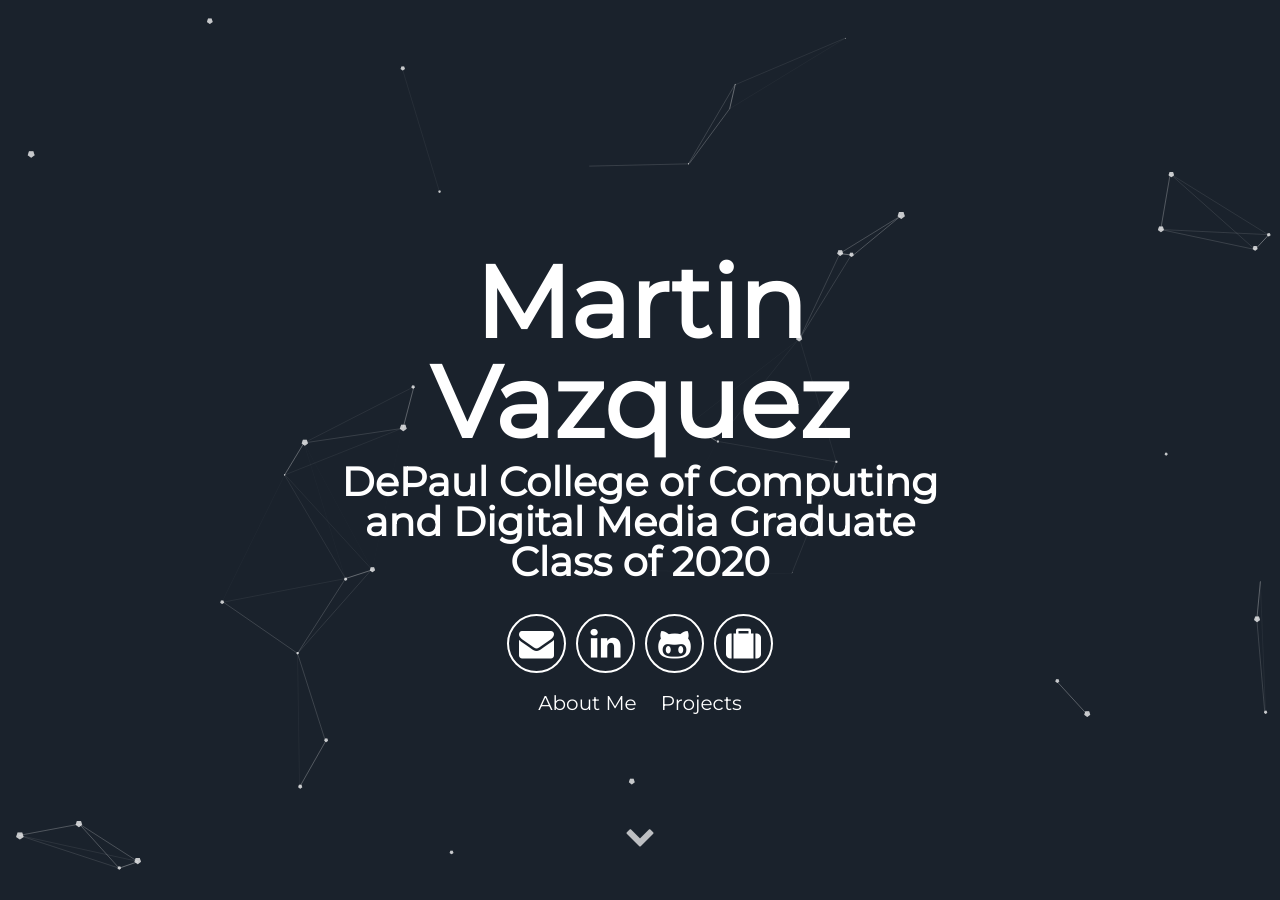
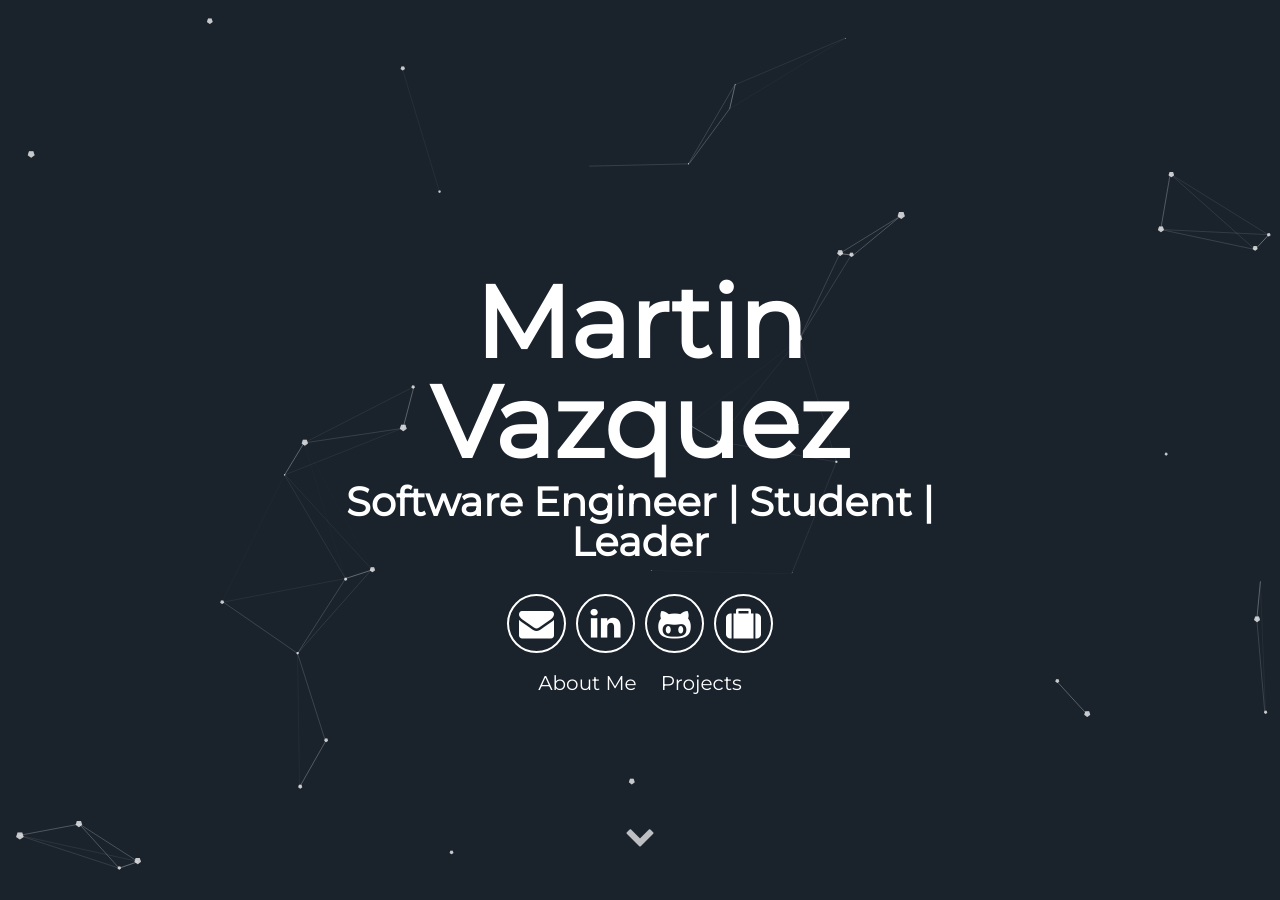
Before and after one commit to mv4z/mv4z.github.io, a Jekyll site: the page built from index.html, in a window 1280 px wide and 900 px high. Built offline with Jekyll 4.4.1, drawn with Linux system fonts in a browser that asks for light colours.

Commit message:
Changed text

```diff
--- a/_config.yml
+++ b/_config.yml
@@ -5,7 +5,7 @@ description: Martin Vazquez | Portfolio
 
 username: Martin Vazquez
 user_description: As I approach the end of my time at DePaul University, I'm looking for any opportunity to apply what I've learned in the classroom to the real world. I thrive in environments where I can make a tangible impact helping others in some way. Being a student in Chicago brings me more opportunities than most, and I'm incredibly thankful to call such a great place my home.
-user_title: DePaul College of Computing and Digital Media Graduate Class of 2020
+user_title: Software Engineer | Student | Leader
 
 email: mvazqu37@depaul.edu
 github_username: mv4z
```
Also changed, not shown: 1 other file.
